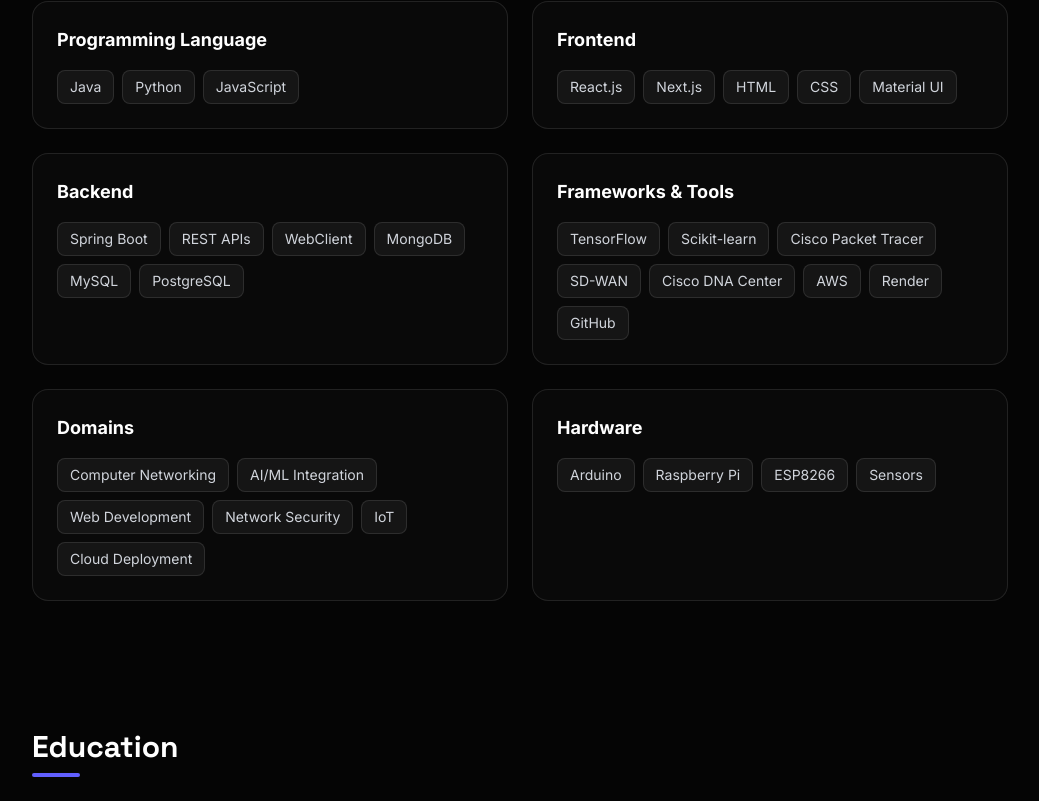
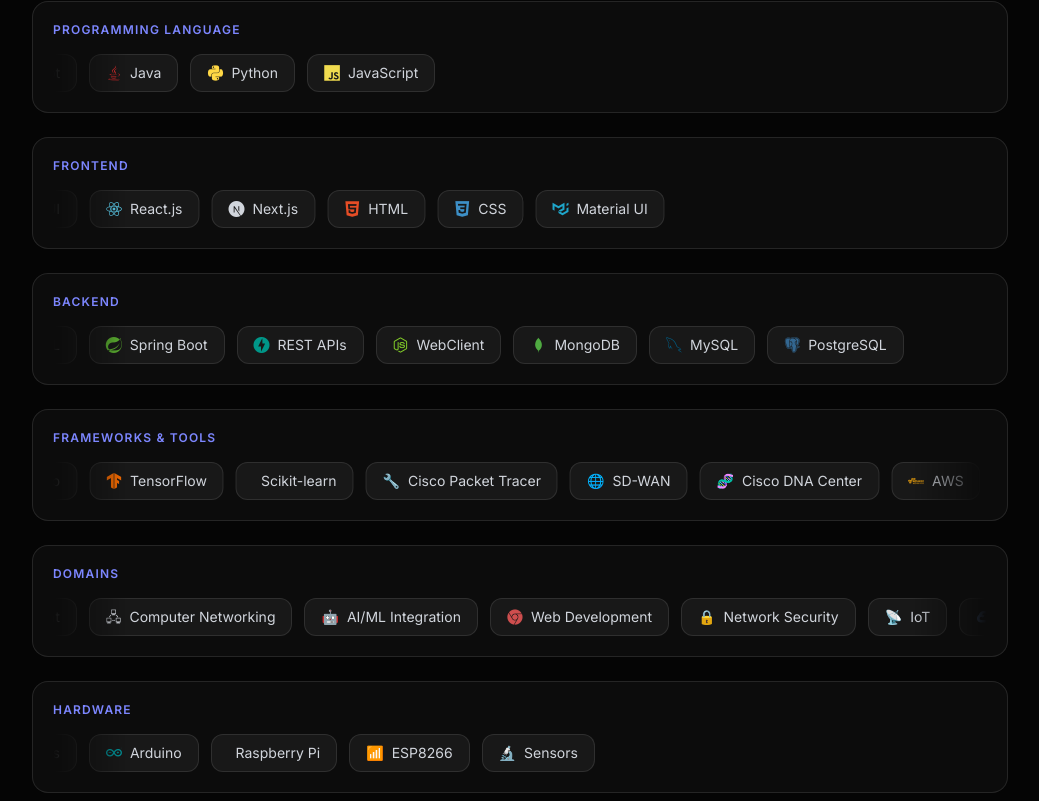
Before and after one commit to apiyush-12/My_portfolio_website, a React (Vite) app: page / in a window 1280 px wide. Shown: the part 4299-5100 px from the top of the page, without its empty margins (120-1159 px from the left). Built offline with nearby package versions, Linux system fonts and the light colour scheme; no server answers.

Commit message:
Enhance Skills component with icons and marquee
Refactor Skills component to include skill icons and scrolling marquee effect.

```diff
--- a/src/components/Skills.tsx
+++ b/src/components/Skills.tsx
@@ -1,7 +1,144 @@
-import React from 'react';
-import { motion } from 'motion/react';
+import React, { useEffect, useRef, useState } from 'react';
+import { motion, useScroll } from 'motion/react';
+
+const skillIconMap: Record<string, { type: 'devicon' | 'text'; value: string }> = {
+  "Java":                 { type: 'devicon', value: 'devicon-java-plain colored' },
+  "Python":               { type: 'devicon', value: 'devicon-python-plain colored' },
+  "JavaScript":           { type: 'devicon', value: 'devicon-javascript-plain colored' },
+  "React.js":             { type: 'devicon', value: 'devicon-react-original colored' },
+  "Next.js":              { type: 'devicon', value: 'devicon-nextjs-plain' },
+  "HTML":                 { type: 'devicon', value: 'devicon-html5-plain colored' },
+  "CSS":                  { type: 'devicon', value: 'devicon-css3-plain colored' },
+  "Material UI":          { type: 'devicon', value: 'devicon-materialui-plain colored' },
+  "Spring Boot":          { type: 'devicon', value: 'devicon-spring-plain colored' },
+  "REST APIs":            { type: 'devicon', value: 'devicon-fastapi-plain colored' },
+  "WebClient":            { type: 'devicon', value: 'devicon-nodejs-plain colored' },
+  "MongoDB":              { type: 'devicon', value: 'devicon-mongodb-plain colored' },
+  "MySQL":                { type: 'devicon', value: 'devicon-mysql-plain colored' },
+  "PostgreSQL":           { type: 'devicon', value: 'devicon-postgresql-plain colored' },
+  "TensorFlow":           { type: 'devicon', value: 'devicon-tensorflow-original colored' },
+  "Scikit-learn":         { type: 'devicon', value: 'devicon-scikitlearn-plain colored' },
+  "AWS":                  { type: 'devicon', value: 'devicon-amazonwebservices-plain-wordmark colored' },
+  "GitHub":               { type: 'devicon', value: 'devicon-github-original' },
+  "Render":               { type: 'devicon', value: 'devicon-render-plain' },
+  "Cisco Packet Tracer":  { type: 'text', value: '🔧' },
+  "SD-WAN":               { type: 'text', value: '🌐' },
+  "Cisco DNA Center":     { type: 'text', value: '🧬' },
+  "Computer Networking":  { type: 'text', value: '🖧' },
+  "AI/ML Integration":    { type: 'text', value: '🤖' },
+  "Web Development":      { type: 'devicon', value: 'devicon-chrome-plain colored' },
+  "Network Security":     { type: 'text', value: '🔒' },
+  "IoT":                  { type: 'text', value: '📡' },
+  "Cloud Deployment":     { type: 'devicon', value: 'devicon-googlecloud-plain colored' },
+  "Arduino":              { type: 'devicon', value: 'devicon-arduino-plain colored' },
+  "Raspberry Pi":         { type: 'devicon', value: 'devicon-raspberrypi-plain colored' },
+  "ESP8266":              { type: 'text', value: '📶' },
+  "Sensors":              { type: 'text', value: '🔬' },
+};
+
+const SkillPill: React.FC<{ label: string; 'aria-hidden'?: boolean }> = ({ label, ...rest }) => {
+  const icon = skillIconMap[label];
+  return (
+    <span
+      {...rest}
+      className="whitespace-nowrap inline-flex items-center gap-2 px-4 py-2 bg-white/[0.05] border border-white/10 rounded-xl text-sm text-gray-300 hover:bg-indigo-500/10 hover:border-indigo-500/40 hover:text-white transition-colors cursor-default select-none"
+    >
+      {icon && (
+        icon.type === 'devicon'
+          ? <i className={icon.value} style={{ fontSize: '16px' }} />
+          : <span style={{ fontSize: '14px' }}>{icon.value}</span>
+      )}
+      {label}
+    </span>
+  );
+};
+
+// Hook to detect scroll direction
+function useScrollDirection() {
+  const [direction, setDirection] = useState<'down' | 'up'>('down');
+  const lastScrollY = useRef(0);
+
+  useEffect(() => {
+    const handleScroll = () => {
+      const currentY = window.scrollY;
+      if (currentY > lastScrollY.current + 2) {
+        setDirection('down');
+      } else if (currentY < lastScrollY.current - 2) {
+        setDirection('up');
+      }
+      lastScrollY.current = currentY;
+    };
+
+    window.addEventListener('scroll', handleScroll, { passive: true });
+    return () => window.removeEventListener('scroll', handleScroll);
+  }, []);
+
+  return direction;
+}
+
+interface MarqueeRowProps {
+  items: string[];
+  duration: number;
+  direction: 'down' | 'up';
+}
+
+const MarqueeRow: React.FC<MarqueeRowProps> = ({ items, duration, direction }) => {
+  const trackRef = useRef<HTMLDivElement>(null);
+  const positionRef = useRef(0);        // current translateX in px
+  const rafRef = useRef<number>(0);
+  const pausedRef = useRef(false);
+
+  // speed in px/frame — negative = left, positive = right
+  const SPEED = 1.2;
+
+  useEffect(() => {
+    const track = trackRef.current;
+    if (!track) return;
+
+    const animate = () => {
+      if (!pausedRef.current) {
+        const halfWidth = track.scrollWidth / 2;
+        const delta = direction === 'down' ? -SPEED : SPEED;
+        positionRef.current += delta;
+
+        // Loop boundaries
+        if (positionRef.current <= -halfWidth) positionRef.current += halfWidth;
+        if (positionRef.current >= 0) positionRef.current -= halfWidth;
+
+        track.style.transform = `translateX(${positionRef.current}px)`;
+      }
+      rafRef.current = requestAnimationFrame(animate);
+    };
+
+    rafRef.current = requestAnimationFrame(animate);
+    return () => cancelAnimationFrame(rafRef.current);
+  }, [direction]);
+
+  return (
+    <div
+      className="relative overflow-hidden"
+      style={{
+        maskImage: 'linear-gradient(to right, transparent 0%, black 8%, black 92%, transparent 100%)',
+        WebkitMaskImage: 'linear-gradient(to right, transparent 0%, black 8%, black 92%, transparent 100%)',
+      }}
+    >
+      <div
+        ref={trackRef}
+        className="flex gap-3"
+        style={{ width: 'max-content', willChange: 'transform' }}
+        onMouseEnter={() => { pausedRef.current = true; }}
+        onMouseLeave={() => { pausedRef.current = false; }}
+      >
+        {items.map((item, j) => <SkillPill key={`a-${j}`} label={item} />)}
+        {items.map((item, j) => <SkillPill key={`b-${j}`} label={item} aria-hidden />)}
+      </div>
+    </div>
+  );
+};
 
 export const Skills: React.FC<{ data: any[] }> = ({ data }) => {
+  const scrollDirection = useScrollDirection();
+
   return (
     <section id="skills" className="scroll-mt-24">
       <motion.div
@@ -15,29 +152,29 @@
         <div className="w-12 h-1 bg-indigo-500 rounded-full"></div>
       </motion.div>
 
-      <div className="grid grid-cols-1 md:grid-cols-2 gap-6">
-        {data.map((skillGroup, i) => (
-          <motion.div
-            key={i}
-            initial={{ opacity: 0, y: 10, scale: 0.98 }}
-            whileInView={{ opacity: 1, y: 0, scale: 1 }}
-            viewport={{ once: true, margin: "-50px" }}
-            transition={{ duration: 0.5, delay: i * 0.05, ease: [0.22, 1, 0.36, 1] }}
-            className="bg-white/[0.02] border border-white/10 rounded-2xl p-6"
-          >
-            <h3 className="text-lg font-bold text-white mb-4">{skillGroup.group}</h3>
-            <div className="flex flex-wrap gap-2">
-              {skillGroup.items.map((item: string, j: number) => (
-                <span
-                  key={j}
-                  className="px-3 py-1.5 bg-white/5 border border-white/10 rounded-lg text-sm text-gray-300 hover:bg-white/10 hover:border-indigo-500/50 transition-colors cursor-default"
-                >
-                  {item}
-                </span>
-              ))}
-            </div>
-          </motion.div>
-        ))}
+      <div className="flex flex-col gap-6">
+        {data.map((skillGroup, i) => {
+          const duration = Math.max(25, skillGroup.items.length * 4);
+          return (
+            <motion.div
+              key={i}
+              initial={{ opacity: 0, y: 10 }}
+              whileInView={{ opacity: 1, y: 0 }}
+              viewport={{ once: true, margin: "-50px" }}
+              transition={{ duration: 0.5, delay: i * 0.07, ease: [0.22, 1, 0.36, 1] }}
+              className="bg-white/[0.03] border border-white/10 rounded-2xl p-5 overflow-hidden"
+            >
+              <p className="text-xs font-semibold uppercase tracking-widest text-indigo-400 mb-4">
+                {skillGroup.group}
+              </p>
+              <MarqueeRow
+                items={skillGroup.items}
+                duration={duration}
+                direction={scrollDirection}
+              />
+            </motion.div>
+          );
+        })}
       </div>
     </section>
   );
```
